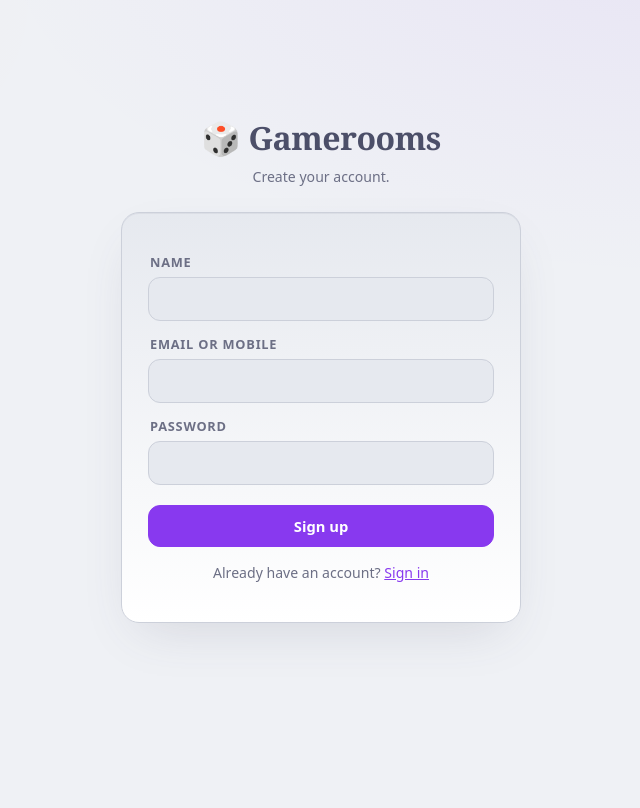
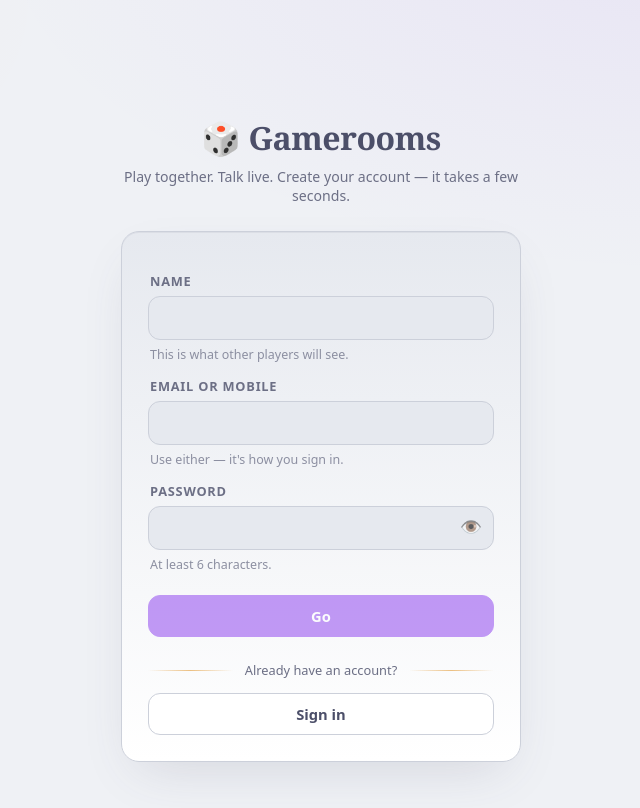
Before and after one commit to jamshu/gameroom, a SvelteKit app: page /signup in a window 1280 px wide. Shown: the top 808 px of the page, without its empty margins (319-959 px from the left). Built offline with nearby package versions, Linux system fonts and the light colour scheme; no server answers.

Commit message:
default signup page instead of sign in

```diff
--- a/src/routes/+layout.svelte
+++ b/src/routes/+layout.svelte
@@ -31,9 +31,11 @@
 		};
 	});
 
-	// auth gate: once the session check settles, route guests to /login
+	// auth gate: once the session check settles, route guests to /signup — a
+	// first-time visitor has no credentials, so the create-account page is the
+	// friendlier landing. Returning users reach /login from the link there.
 	$effect(() => {
-		if ($user === null && !isPublic($page.url.pathname)) goto('/login');
+		if ($user === null && !isPublic($page.url.pathname)) goto('/signup');
 		if ($user && isPublic($page.url.pathname)) goto('/');
 	});
 
--- a/src/routes/signup/+page.svelte
+++ b/src/routes/signup/+page.svelte
@@ -2,14 +2,36 @@
 	import { goto } from '$app/navigation';
 	import { signup } from '$lib/stores/auth.js';
 
+	// Mirrors the server rules in /api/auth/signup so the client never rejects
+	// something the server would accept (or vice versa).
+	const EMAIL_RE = /^[^\s@]+@[^\s@]+\.[^\s@]+$/;
+	const MOBILE_RE = /^\+?[0-9][0-9\s-]{6,14}$/;
+
 	let name = $state('');
 	let loginId = $state('');
 	let password = $state('');
+	let showPw = $state(false);
 	let error = $state('');
 	let busy = $state(false);
 
+	// Errors only surface once a field has been left — nothing turns red while
+	// you're still typing the first character.
+	let touched = $state({ name: false, login: false, password: false });
+	const touch = (f) => (touched[f] = true);
+
+	const nameErr = $derived(name.trim() ? '' : 'Tell us what to call you.');
+	const loginErr = $derived(
+		EMAIL_RE.test(loginId.trim()) || MOBILE_RE.test(loginId.trim())
+			? ''
+			: 'Enter a valid email address or mobile number.'
+	);
+	const pwErr = $derived(password.length >= 6 ? '' : 'At least 6 characters.');
+	const valid = $derived(!nameErr && !loginErr && !pwErr);
+
 	async function submit(e) {
 		e.preventDefault();
+		touched = { name: true, login: true, password: true };
+		if (!valid) return;
 		error = '';
 		busy = true;
 		try {
@@ -25,21 +47,83 @@
 
 <div class="auth-wrap fade-in">
 	<h1><span class="emo">🎲</span> Gamerooms</h1>
-	<p class="muted" style="margin: 8px 0 26px;">Create your account.</p>
+	<p class="muted" style="margin: 8px 0 26px;">
+		Play together. Talk live. Create your account — it takes a few seconds.
+	</p>
 	<form class="card auth-card" onsubmit={submit}>
 		<label class="label" for="name">Name</label>
-		<input id="name" class="input" type="text" bind:value={name} autocomplete="name" required />
+		<input
+			id="name"
+			class="input"
+			class:invalid={touched.name && nameErr}
+			type="text"
+			bind:value={name}
+			onblur={() => touch('name')}
+			autocomplete="name"
+			required
+		/>
+		{#if touched.name && nameErr}
+			<p class="hint hint--err">{nameErr}</p>
+		{:else}
+			<p class="hint">This is what other players will see.</p>
+		{/if}
+
 		<label class="label" for="login">Email or mobile</label>
-		<input id="login" class="input" type="text" bind:value={loginId} autocomplete="username" required />
+		<input
+			id="login"
+			class="input"
+			class:invalid={touched.login && loginErr}
+			type="text"
+			bind:value={loginId}
+			onblur={() => touch('login')}
+			autocomplete="username"
+			required
+		/>
+		{#if touched.login && loginErr}
+			<p class="hint hint--err">{loginErr}</p>
+		{:else}
+			<p class="hint">Use either — it's how you sign in.</p>
+		{/if}
+
 		<label class="label" for="password">Password</label>
-		<input id="password" class="input" type="password" bind:value={password} autocomplete="new-password" minlength="6" required />
+		<div class="pw-wrap">
+			<!-- Svelte can't bind:value on a dynamic `type`, so bind by hand — one
+			     input means focus and cursor survive the show/hide toggle. -->
+			<input
+				id="password"
+				class="input pw-input"
+				class:invalid={touched.password && pwErr}
+				type={showPw ? 'text' : 'password'}
+				value={password}
+				oninput={(e) => (password = e.currentTarget.value)}
+				onblur={() => touch('password')}
+				autocomplete="new-password"
+				minlength="6"
+				required
+			/>
+			<button
+				type="button"
+				class="pw-toggle"
+				tabindex="-1"
+				aria-label={showPw ? 'Hide password' : 'Show password'}
+				onclick={() => (showPw = !showPw)}
+			>
+				<span class="emo">{showPw ? '🙈' : '👁'}</span>
+			</button>
+		</div>
+		{#if touched.password && pwErr}
+			<p class="hint hint--err">{pwErr}</p>
+		{:else}
+			<p class="hint">At least 6 characters.</p>
+		{/if}
+
 		{#if error}<p class="error-text">{error}</p>{/if}
-		<button class="btn btn--primary" style="width:100%; margin-top:20px;" disabled={busy}>
-			{busy ? 'Creating…' : 'Sign up'}
+		<button class="btn btn--primary go" disabled={busy || !valid}>
+			{busy ? 'Creating…' : 'Go'}
 		</button>
-		<p class="muted" style="margin-top:16px; text-align:center;">
-			Already have an account? <a href="/login">Sign in</a>
-		</p>
+
+		<div class="divider"><span>Already have an account?</span></div>
+		<a href="/login" class="btn signin">Sign in</a>
 	</form>
 </div>
 
@@ -53,7 +137,66 @@
 		padding: 26px;
 		text-align: left;
 	}
-	.auth-card a {
-		color: var(--accent);
+	.hint {
+		margin: 6px 2px 0;
+		font-size: 0.78rem;
+		color: var(--text-faint);
+	}
+	.hint--err {
+		color: var(--red);
+	}
+	.input.invalid {
+		border-color: var(--red);
+	}
+	.pw-wrap {
+		position: relative;
+	}
+	.pw-input {
+		padding-right: 44px;
+	}
+	.pw-toggle {
+		position: absolute;
+		top: 50%;
+		right: 6px;
+		transform: translateY(-50%);
+		display: flex;
+		align-items: center;
+		justify-content: center;
+		width: 34px;
+		height: 34px;
+		border-radius: var(--radius-sm);
+		font-size: 1.1rem;
+		opacity: 0.7;
+	}
+	.pw-toggle:hover {
+		opacity: 1;
+	}
+	.go {
+		width: 100%;
+		margin-top: 22px;
+	}
+	.divider {
+		display: flex;
+		align-items: center;
+		gap: 12px;
+		margin: 24px 0 14px;
+		font-size: 0.8rem;
+		color: var(--text-dim);
+	}
+	.divider::before,
+	.divider::after {
+		content: '';
+		flex: 1;
+		height: 1px;
+		background: linear-gradient(
+			90deg,
+			transparent,
+			color-mix(in srgb, var(--ornament) 55%, transparent),
+			transparent
+		);
+	}
+	.signin {
+		width: 100%;
+		text-decoration: none;
 	}
 </style>
```
Also changed, not shown: src/lib/api.js (+7 -2 lines).
